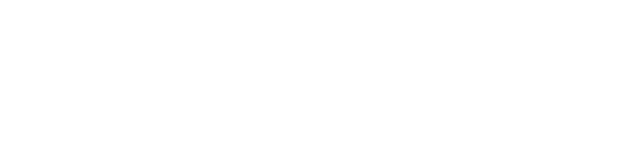
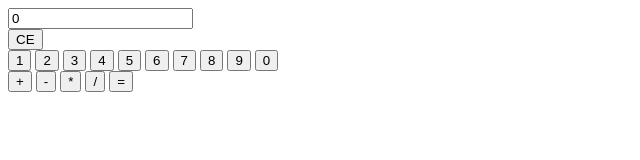
Before and after one commit to Auralcat/desafios-js-ninja, a plain HTML site: page desafio-23/index.html in a window 1280 px wide. Shown: the whole page, without its empty margins (0-640 px from the left). Drawn offline with Linux system fonts and the light colour scheme.

Commit message:
Write HTML for the challenge

```diff
--- a/desafio-23/index.html
+++ b/desafio-23/index.html
@@ -5,5 +5,30 @@
         <title>Desafio JS Ninja 23 - Calculadora</title>
     </head>
     <body>
+        <div class="visor">
+            <input id="calculator-visor" name="calculator-visor" type="text" value="0"/>
+        </div>
+        <div class="function-button-panel">
+            <button id="func-CE" class="function-button">CE</button>
+        </div>
+        <div class="button-panel">
+            <button id="digit-1" class="digit-button">1</button>
+            <button id="digit-2" class="digit-button">2</button>
+            <button id="digit-3" class="digit-button">3</button>
+            <button id="digit-4" class="digit-button">4</button>
+            <button id="digit-5" class="digit-button">5</button>
+            <button id="digit-6" class="digit-button">6</button>
+            <button id="digit-7" class="digit-button">7</button>
+            <button id="digit-8" class="digit-button">8</button>
+            <button id="digit-9" class="digit-button">9</button>
+            <button id="digit-0" class="digit-button">0</button>
+        </div>
+        <div class="operator-button-panel">
+            <button class="op-plus">+</button>
+            <button class="op-minus">-</button>
+            <button class="op-multiply">*</button>
+            <button class="op-divide">/</button>
+            <button class="op-result">=</button>
+        </div>
     </body>
 </html>
```
